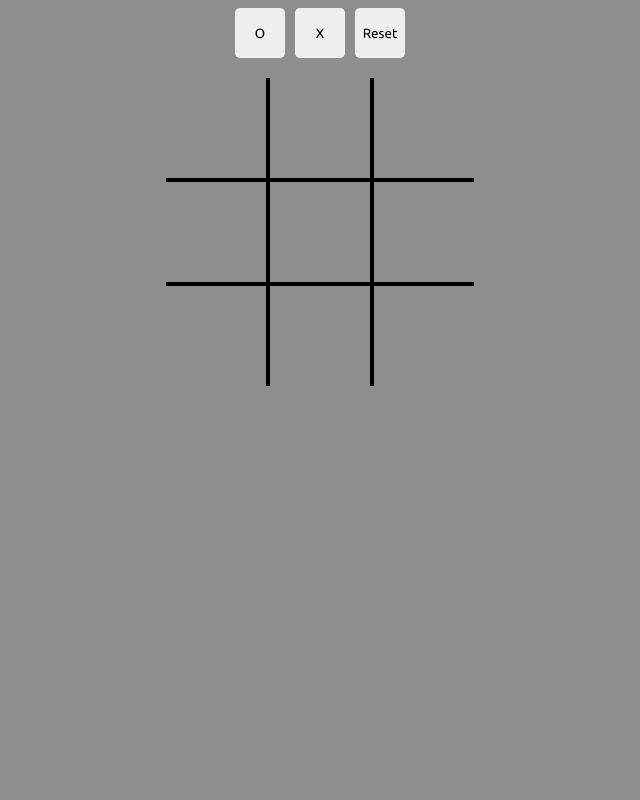
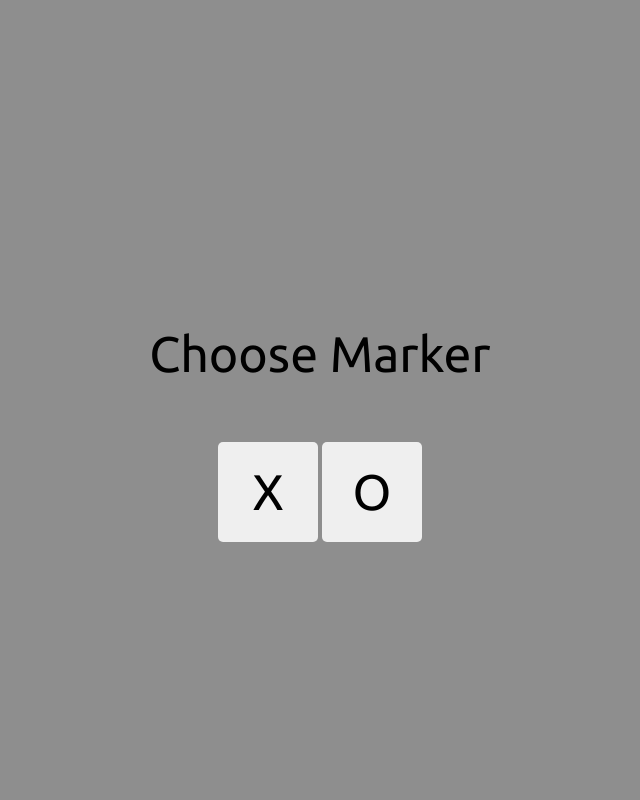
Before and after one commit to McPayn/odin-tic-tac-toe, a plain HTML site: page index.html in a window 1280 px wide. Shown: the top 800 px of the page, without its empty margins (320-960 px from the left). Drawn offline with Linux system fonts and the light colour scheme.

Commit message:
Structure/style change Asks to pick a marker when page loads Turn message buggy: after first click will display same marker twice

```diff
--- a/index.html
+++ b/index.html
@@ -8,11 +8,14 @@
     <title>Tic-Tac-Toe</title>
 </head>
 <body>
-    <div class="buttons">
-        <button onclick="changeMarker('O')">O</button>
-        <button onclick="changeMarker('X')">X</button>
-        <button onclick="resetBoard()">Reset</button>
+    <div class="buttons" id="buttons">
+        <p>Choose Marker</p>
+        <div class="button-row">
+            <button onclick="changeMarker('X')">X</button>
+            <button onclick="changeMarker('O')">O</button>
+        </div>
     </div>
+    <button onclick="resetBoard()">Reset</button>
     <div class="container" id="container">
         <div class="board-grid left top" id="0" onclick="setGrid(0)"></div>
         <div class="board-grid top" id="1" onclick="setGrid(1)"></div>
--- a/script.js
+++ b/script.js
@@ -29,11 +29,15 @@ const player1 = createPlayer("X");
 const player2 = createPlayer("O");
 
 function changeMarker(mark) {
+    const button_container = document.getElementById('buttons')
     let mark_2 = '';
     if (mark == 'X') { mark_2 = 'O'; }
     else { mark_2 = 'X'; }
     player1.setMarker(mark);
     player2.setMarker(mark_2);
+    const player_turn = document.querySelector('.turn-notif');
+    player_turn.innerHTML = player1.getMarker() + " turn";
+    button_container.style.display = 'none';
 }
 
 
--- a/styles.css
+++ b/styles.css
@@ -4,6 +4,9 @@
     font-family: 'Ubuntu', sans-serif;
 }
 
+p {
+    font-size: 50px;
+}
 body {
     display: flex;
     justify-content: center;
@@ -52,9 +55,18 @@ body {
 
 .buttons {
     display: flex;
+    flex-direction: column;
+    justify-content: center;
+    align-items: center;
     gap: 10px;
+    height: 100vh;
 }
 
+.button-row > button {
+    height: 100px;
+    width: 100px;
+    font-size: 50px;
+}
 .turn-notif {
     font-size: 30px;
     font-weight: 800;
```
